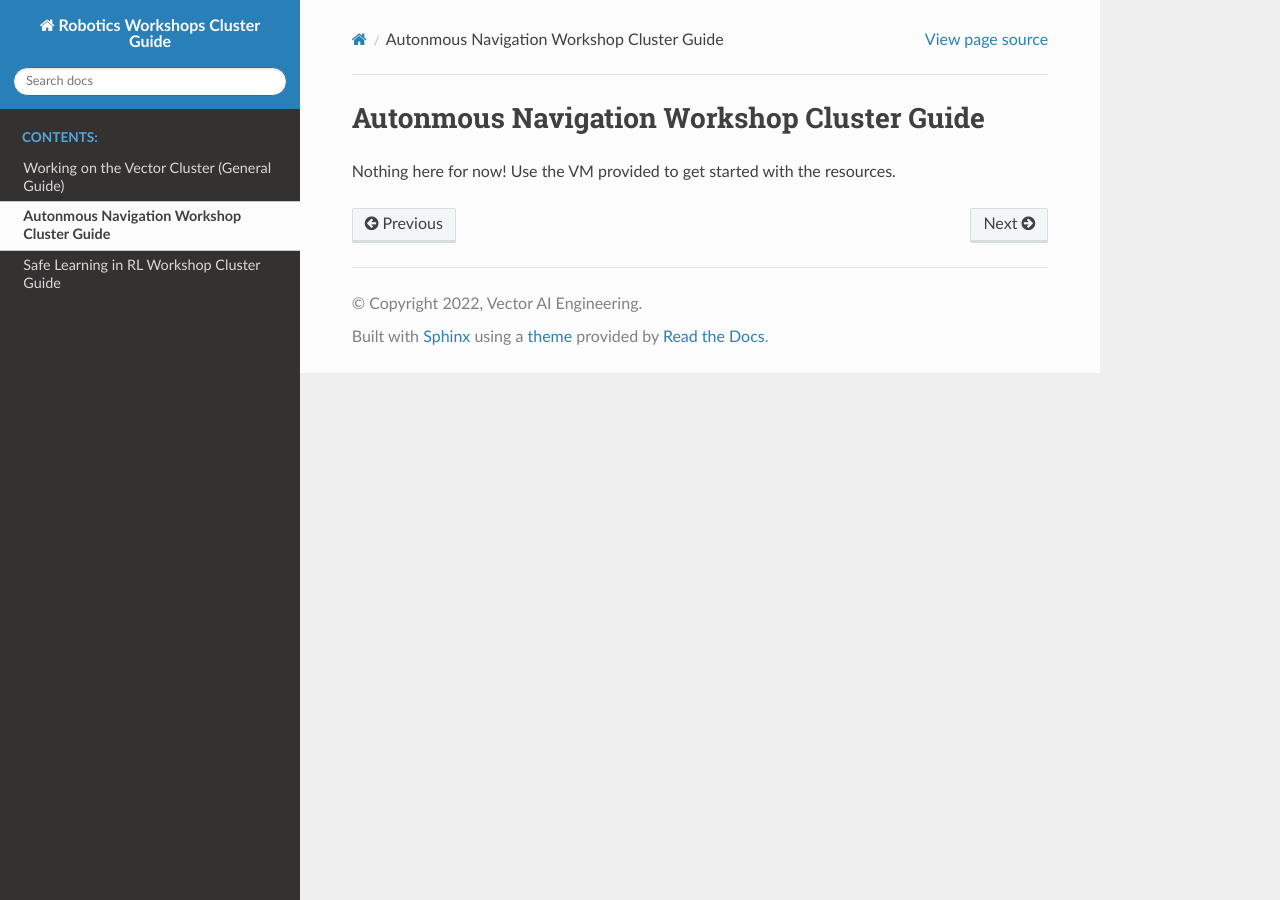
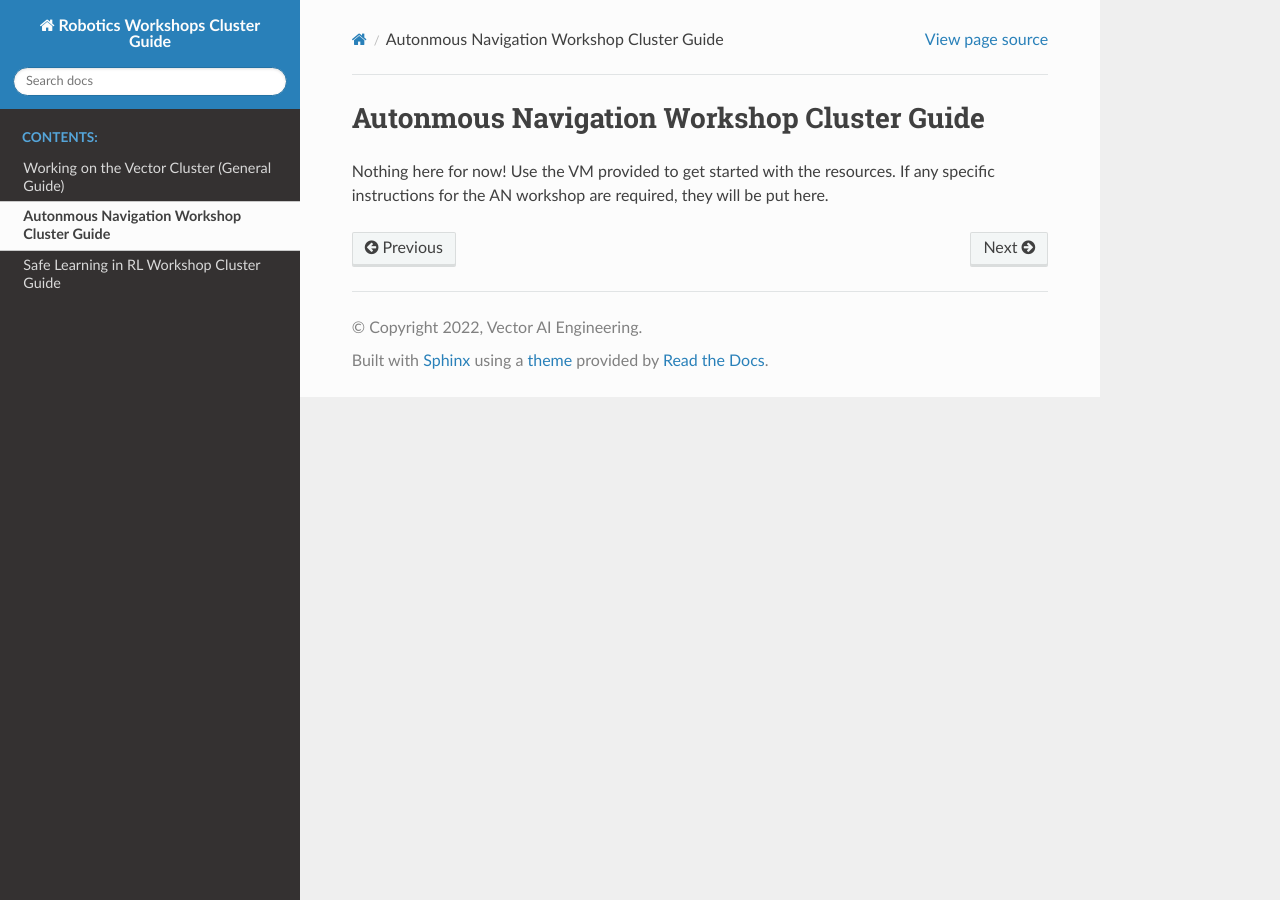
Before and after one commit to catgloss/robotics_workshops, a Sphinx documentation site: the page built from docs/source/autonmous_navigation_workshop.rst, in a window 1280 px wide. Built offline with Sphinx 7.4.7 and the Read the Docs theme 2.0.0, drawn with Linux system fonts in a browser that asks for light colours.

Commit message:
Update autonmous_navigation_workshop.rst

```diff
--- a/docs/source/autonmous_navigation_workshop.rst
+++ b/docs/source/autonmous_navigation_workshop.rst
@@ -1,4 +1,4 @@
 Autonmous Navigation Workshop Cluster Guide
 =========
 
-Nothing here for now! Use the VM provided to get started with the resources.
+Nothing here for now! Use the VM provided to get started with the resources. If any specific instructions for the AN workshop are required, they will be put here.
```
